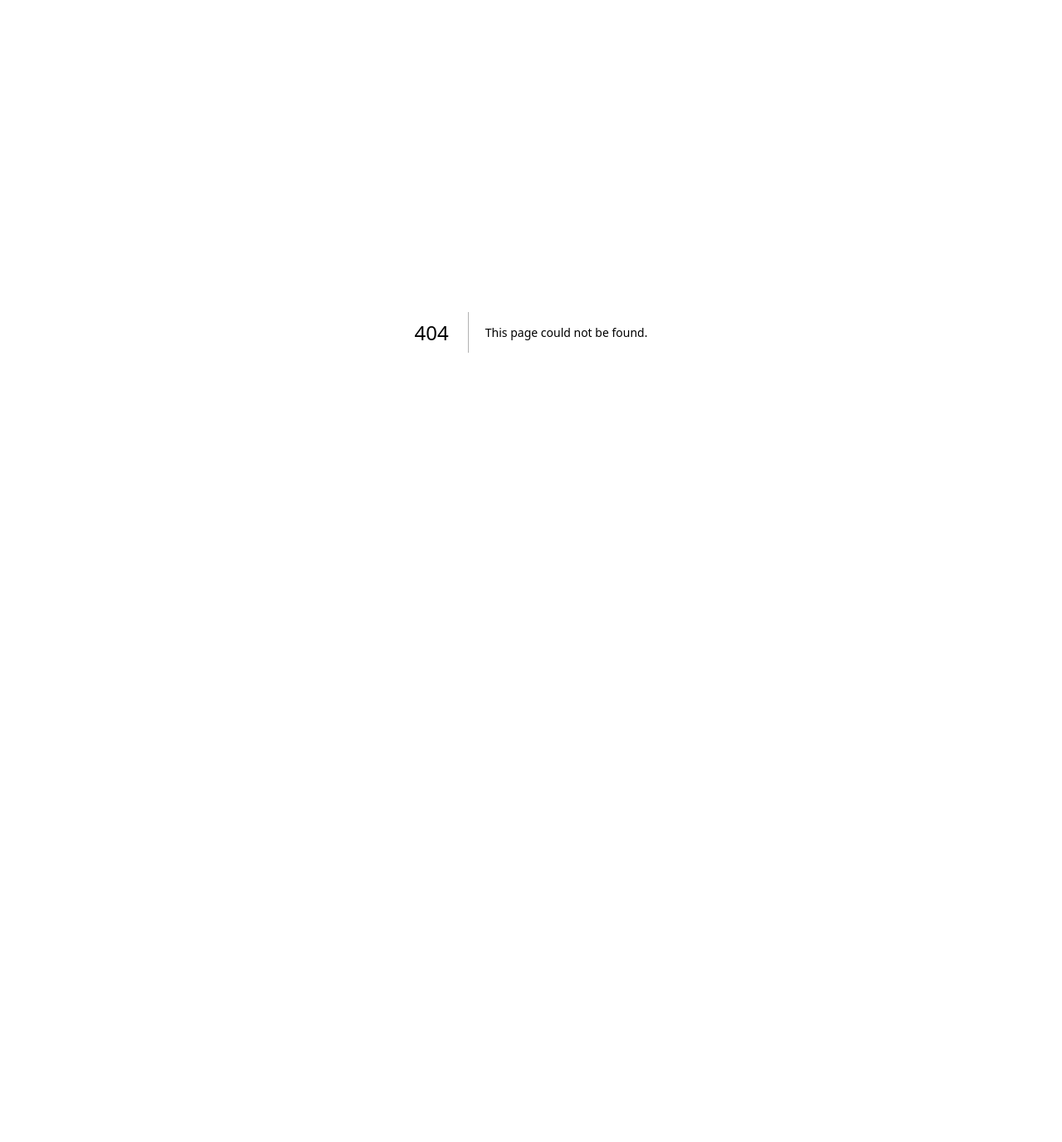
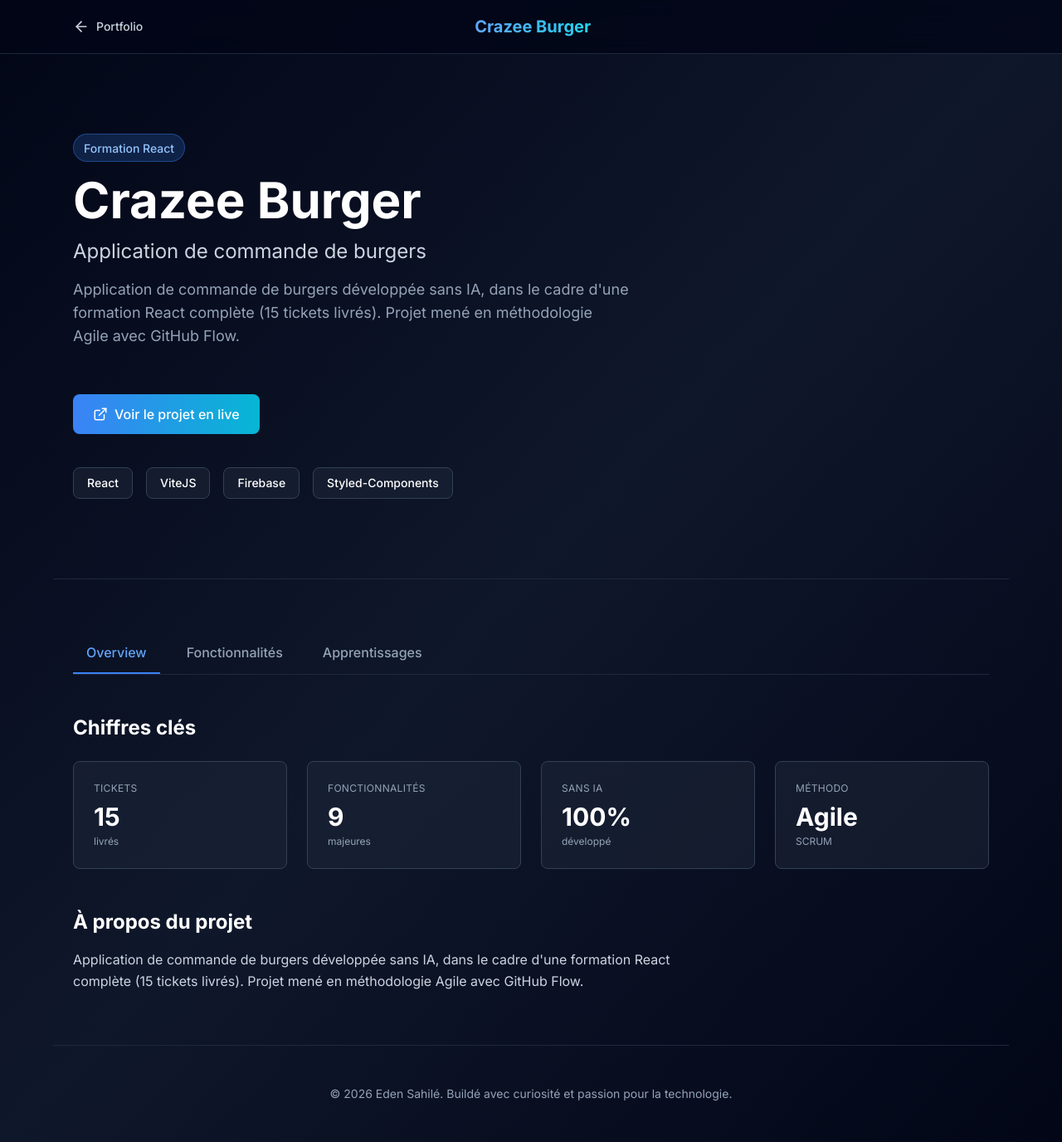
Before and after one commit to EdenSahile/eden-sahile-portfolio, a Next.js app: page /projects/crazee-burger in a window 1280 px wide. Before the commit this address had no page. Shown: the whole page at 83% size. Before the commit the page ends 800 px from the top, so only its background shows below. Built offline with nearby package versions, Linux system fonts and the light colour scheme.

Commit message:
feat: add Crazee Burger project detail page

```diff
--- /dev/null
+++ b/app/projects/crazee-burger/page.jsx
@@ -0,0 +1,188 @@
+'use client';
+
+import React, { useState } from 'react';
+import Link from 'next/link';
+import { ArrowLeft, ExternalLink, Code2 } from 'lucide-react';
+
+const projectData = {
+  title: 'Crazee Burger',
+  tagline: 'Application de commande de burgers',
+  description:
+    "Application de commande de burgers développée sans IA, dans le cadre d'une formation React complète (15 tickets livrés). Projet mené en méthodologie Agile avec GitHub Flow.",
+  liveUrl: 'https://crazee-burger-phi-murex.vercel.app/order/EDEN',
+
+  metrics: [
+    { label: 'Tickets', value: '15', subtext: 'livrés' },
+    { label: 'Fonctionnalités', value: '9', subtext: 'majeures' },
+    { label: 'Sans IA', value: '100%', subtext: 'développé' },
+    { label: 'Méthodo', value: 'Agile', subtext: 'SCRUM' },
+  ],
+
+  features: [
+    'Page Login avec redirect vers la commande',
+    'Page de commande avec routing React Router',
+    'Navbar et affichage du menu produits',
+    'Panel Admin — ajout / suppression de produits en live',
+    'Panel Admin — modification en temps réel',
+    'Panier — ajout et suppression en temps réel',
+    'Persistance des données via Firebase/Firestore',
+    'Animations avec React Transition Group (effet casino)',
+    'Affichage publicité et disponibilité produits',
+  ],
+
+  learnings: [
+    'Méthodologie Agile (SCRUM) et système de tickets',
+    'GitHub Flow — branches, PRs, code review',
+    'Styled-Components',
+    'Context API / useContext (état global)',
+    'useRef et useEffect (cycle de vie composants)',
+    'Firebase / Firestore (base NoSQL)',
+    'React Transition Group (animations)',
+    'Lecture de maquettes Figma comme en entreprise',
+    'Investigation et résolution de bugs',
+  ],
+};
+
+const tabs = ['overview', 'fonctionnalités', 'apprentissages'];
+
+export default function CrazeeBurgerDetail() {
+  const [activeTab, setActiveTab] = useState('overview');
+
+  return (
+    <div className="min-h-screen bg-gradient-to-br from-slate-950 via-slate-900 to-slate-950">
+      {/* Header */}
+      <header className="sticky top-0 z-50 backdrop-blur-md bg-slate-950/80 border-b border-slate-800">
+        <div className="max-w-6xl mx-auto px-6 h-16 flex items-center justify-between">
+          <Link
+            href="/"
+            className="flex items-center gap-2 text-slate-300 hover:text-white transition-colors"
+          >
+            <ArrowLeft size={20} />
+            <span className="text-sm font-medium">Portfolio</span>
+          </Link>
+          <div className="text-xl font-bold text-transparent bg-clip-text bg-gradient-to-r from-blue-400 to-cyan-400">
+            {projectData.title}
+          </div>
+          <div className="w-20" />
+        </div>
+      </header>
+
+      {/* Hero */}
+      <section className="max-w-6xl mx-auto px-6 py-16 md:py-24">
+        <div className="space-y-6">
+          <div>
+            <div className="inline-block px-3 py-1 bg-blue-500/20 border border-blue-500/40 rounded-full mb-4">
+              <span className="text-sm font-medium text-blue-300">Formation React</span>
+            </div>
+            <h1 className="text-5xl md:text-6xl font-bold text-white mb-4">{projectData.title}</h1>
+            <p className="text-xl md:text-2xl text-slate-300 mb-4">{projectData.tagline}</p>
+            <p className="text-base md:text-lg text-slate-400 max-w-2xl leading-relaxed">
+              {projectData.description}
+            </p>
+          </div>
+
+          <div className="flex flex-col md:flex-row gap-4 pt-8">
+            <a
+              href={projectData.liveUrl}
+              target="_blank"
+              rel="noopener noreferrer"
+              className="px-6 py-3 bg-gradient-to-r from-blue-500 to-cyan-500 text-white font-medium rounded-lg hover:shadow-lg hover:shadow-blue-500/30 transition-all flex items-center justify-center gap-2"
+            >
+              <ExternalLink size={18} /> Voir le projet en live
+            </a>
+          </div>
+
+          <div className="flex flex-wrap gap-4 pt-4">
+            {['React', 'ViteJS', 'Firebase', 'Styled-Components'].map((tech) => (
+              <div key={tech} className="px-4 py-2 bg-slate-800/50 border border-slate-700 rounded-lg">
+                <p className="text-sm font-medium text-white">{tech}</p>
+              </div>
+            ))}
+          </div>
+        </div>
+      </section>
+
+      {/* Tabs */}
+      <section className="max-w-6xl mx-auto px-6 py-16 border-t border-slate-800">
+        <div className="flex gap-4 border-b border-slate-800 mb-12 overflow-x-auto">
+          {tabs.map((tab) => (
+            <button
+              key={tab}
+              onClick={() => setActiveTab(tab)}
+              className={`px-4 py-3 font-medium border-b-2 transition-all whitespace-nowrap ${
+                activeTab === tab
+                  ? 'border-blue-500 text-blue-400'
+                  : 'border-transparent text-slate-400 hover:text-slate-300'
+              }`}
+            >
+              {tab.charAt(0).toUpperCase() + tab.slice(1)}
+            </button>
+          ))}
+        </div>
+
+        {/* Overview */}
+        {activeTab === 'overview' && (
+          <div className="space-y-12">
+            <div>
+              <h3 className="text-2xl font-bold text-white mb-6">Chiffres clés</h3>
+              <div className="grid md:grid-cols-2 lg:grid-cols-4 gap-6">
+                {projectData.metrics.map((metric, idx) => (
+                  <div key={idx} className="bg-slate-800/50 border border-slate-700 rounded-lg p-6">
+                    <p className="text-xs text-slate-400 uppercase tracking-wide mb-2">{metric.label}</p>
+                    <p className="text-3xl font-bold text-white mb-1">{metric.value}</p>
+                    <p className="text-xs text-slate-400">{metric.subtext}</p>
+                  </div>
+                ))}
+              </div>
+            </div>
+            <div>
+              <h3 className="text-2xl font-bold text-white mb-4">À propos du projet</h3>
+              <p className="text-slate-300 leading-relaxed max-w-3xl">{projectData.description}</p>
+            </div>
+          </div>
+        )}
+
+        {/* Fonctionnalités */}
+        {activeTab === 'fonctionnalités' && (
+          <div className="space-y-6">
+            <h3 className="text-2xl font-bold text-white mb-6">Fonctionnalités principales</h3>
+            <div className="grid md:grid-cols-2 gap-4">
+              {projectData.features.map((feature, idx) => (
+                <div
+                  key={idx}
+                  className="flex items-start gap-3 p-4 bg-slate-800/30 border border-slate-700 rounded-lg"
+                >
+                  <Code2 size={20} className="text-cyan-400 flex-shrink-0 mt-1" />
+                  <p className="text-slate-300">{feature}</p>
+                </div>
+              ))}
+            </div>
+          </div>
+        )}
+
+        {/* Apprentissages */}
+        {activeTab === 'apprentissages' && (
+          <div className="space-y-6">
+            <h3 className="text-2xl font-bold text-white mb-6">{"Ce que j'ai appris"}</h3>
+            <div className="space-y-3">
+              {projectData.learnings.map((learning, idx) => (
+                <div
+                  key={idx}
+                  className="flex gap-3 p-4 bg-slate-800/30 border border-slate-700 rounded-lg"
+                >
+                  <span className="text-cyan-400 flex-shrink-0">→</span>
+                  <p className="text-slate-300">{learning}</p>
+                </div>
+              ))}
+            </div>
+          </div>
+        )}
+      </section>
+
+      {/* Footer */}
+      <footer className="max-w-6xl mx-auto px-6 py-12 border-t border-slate-800 text-center text-slate-400 text-sm">
+        <p>© 2026 Eden Sahilé. Buildé avec curiosité et passion pour la technologie.</p>
+      </footer>
+    </div>
+  );
+}
```
